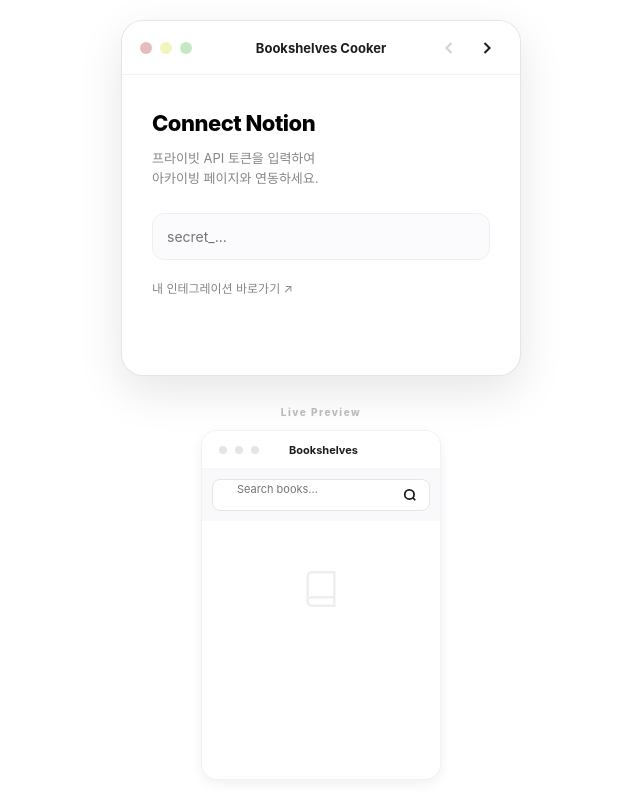
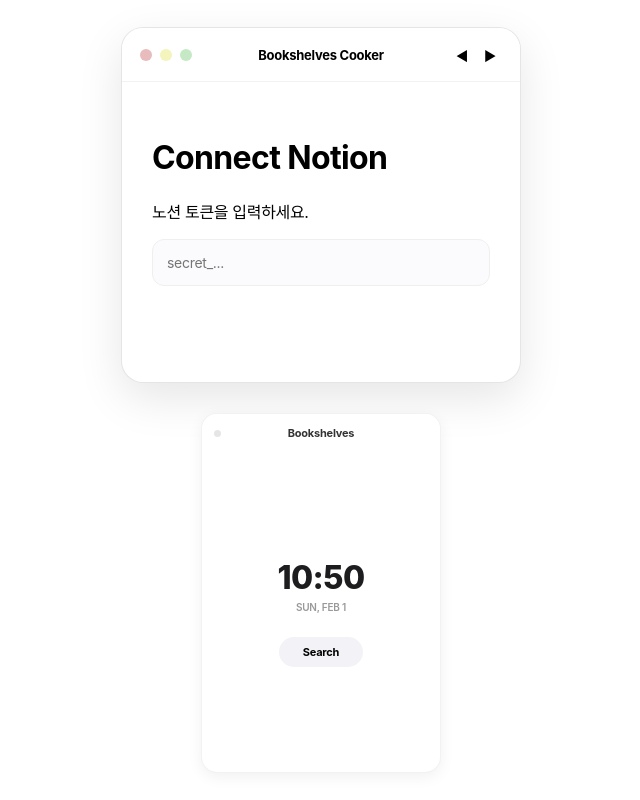
Before and after one commit to nagi-00/bookshelves-client, a plain HTML site: page index.html in a window 1280 px wide. Shown: the whole page, without its empty margins (319-959 px from the left). Drawn offline with Linux system fonts and the light colour scheme.

Commit message:
Update index.html

```diff
--- a/index.html
+++ b/index.html
@@ -7,103 +7,67 @@
     <style>
         :root {
             --theme-color: #ffffff;
-            --accent-color: #1d1d1f;
-            --hover-bg: rgba(0, 0, 0, 0.04);
-            --shadow-pale: 0 4px 12px rgba(0,0,0,0.06);
+            --hover-color: rgba(0, 0, 0, 0.05);
+            --shadow-pale: 0 4px 15px rgba(0,0,0,0.06);
         }
+        * { box-sizing: border-box; font-family: -apple-system, BlinkMacSystemFont, "Segoe UI", Roboto, sans-serif; letter-spacing: -0.02em; }
+        body { margin: 0; min-height: 100vh; display: flex; flex-direction: column; align-items: center; justify-content: center; background: transparent; }
 
-        * { box-sizing: border-box; font-family: -apple-system, BlinkMacSystemFont, "Segoe UI", Roboto, sans-serif; }
-        body { margin: 0; min-height: 100vh; display: flex; flex-direction: column; align-items: center; justify-content: center; background: transparent; padding: 20px; }
-
-        /* --- [1] 온보딩 창 (절대 사수! 예전 디자인 복구) --- */
-        .window {
-            width: 100%; max-width: 400px; background: #fff; border-radius: 22px;
-            box-shadow: 0 15px 45px rgba(0,0,0,0.1); overflow: hidden;
-            border: 0.5px solid rgba(0,0,0,0.1); display: flex; flex-direction: column;
-            margin-bottom: 30px;
-        }
-
-        .title-bar {
-            height: 54px; background: #ffffff;
-            display: flex; align-items: center; padding: 0 18px;
-            border-bottom: 0.5px solid rgba(0,0,0,0.05);
-        }
-
+        /* 온보딩 디자인 복구 */
+        .window { width: 400px; background: #fff; border-radius: 22px; box-shadow: 0 15px 45px rgba(0,0,0,0.1); overflow: hidden; border: 0.5px solid rgba(0,0,0,0.1); margin-bottom: 30px; }
+        .title-bar { height: 54px; background: #fff; display: flex; align-items: center; padding: 0 18px; border-bottom: 0.5px solid rgba(0,0,0,0.05); }
         .dots { display: flex; gap: 8px; flex: 1; }
         .dot { width: 12px; height: 12px; border-radius: 50%; }
-        /* 요청하신 파스텔 신호등 색상 */
-        .dot.red { background: #e8bcbc; }
-        .dot.yellow { background: #f4f4bd; }
-        .dot.green { background: #c5e8c5; }
+        .dot.red { background: #e8bcbc; } .dot.yellow { background: #f4f4bd; } .dot.green { background: #c5e8c5; }
+        .bar-title { font-size: 13px; font-weight: 700; flex: 2; text-align: center; }
+        .content { padding: 35px 30px; min-height: 300px; }
+        .step { display: none; } .step.active { display: block; animation: fadeIn 0.3s; }
+        @keyframes fadeIn { from { opacity: 0; } to { opacity: 1; } }
+        input, select { width: 100%; padding: 14px; border-radius: 12px; border: 1px solid #efefef; background: #fbfbfd; font-size: 14px; margin-bottom: 12px; outline: none; }
 
-        .bar-title { font-size: 13px; font-weight: 700; color: #1d1d1f; flex: 2; text-align: center; }
-        .nav-controls { flex: 1; display: flex; justify-content: flex-end; gap: 8px; }
+        /* 위젯 (1/4 컴팩트 사이즈) */
+        .widget-frame {
+            width: 240px; height: 360px; background: #fff; border-radius: 16px;
+            box-shadow: var(--shadow-pale); overflow: hidden; display: flex; flex-direction: column;
+            border: 1px solid rgba(0,0,0,0.05); position: relative;
+        }
+        .widget-top { height: 38px; background: var(--theme-color); display: flex; align-items: center; padding: 0 12px; }
+        .w-title { font-size: 11px; font-weight: 700; flex: 1; text-align: center; color: #333; }
 
-        .content { padding: 35px 30px; min-height: 300px; }
-        .step { display: none; animation: fadeIn 0.3s ease; }
-        .step.active { display: block; }
-        @keyframes fadeIn { from { opacity: 0; transform: translateY(5px); } to { opacity: 1; transform: translateY(0); } }
+        /* 시계 홈 화면 */
+        #widgetHome { flex: 1; display: flex; flex-direction: column; align-items: center; justify-content: center; text-align: center; }
+        #currentTime { font-size: 32px; font-weight: 800; color: #1d1d1f; margin-bottom: 4px; }
+        #currentDate { font-size: 10px; color: #999; font-weight: 600; text-transform: uppercase; margin-bottom: 24px; }
+        .search-trigger {
+            background: #f2f2f7; border: none; padding: 8px 24px; border-radius: 20px;
+            font-size: 11px; font-weight: 700; cursor: pointer; transition: 0.2s;
+        }
+        .search-trigger:hover { background: #e5e5ea; }
 
-        h1 { font-size: 22px; font-weight: 800; margin: 0 0 8px; letter-spacing: -0.5px; }
-        p { font-size: 13px; color: #86868b; line-height: 1.5; margin-bottom: 25px; }
-
-        input, select {
-            width: 100%; padding: 14px; border-radius: 12px;
-            border: 1px solid #efefef; background: #fbfbfd; outline: none;
-            font-size: 14px; margin-bottom: 12px; transition: 0.2s;
-        }
-
-        /* 색상 팔레트 (크기 1/4 축소) */
-        .color-palette { display: flex; gap: 8px; flex-wrap: wrap; margin-bottom: 15px; }
-        .color-dot { width: 20px; height: 20px; border-radius: 50%; cursor: pointer; border: 2px solid #fff; box-shadow: 0 0 0 1px #eee; }
-        .color-dot.active { box-shadow: 0 0 0 2px #1d1d1f; }
-
-        .custom-btn {
-            font-size: 11px; background: #f5f5f7; border: none; padding: 6px 12px;
-            border-radius: 20px; cursor: pointer; color: #666; display: inline-flex; align-items: center; gap: 5px;
-        }
-
-        /* --- [2] 위젯 디자인 (컴팩트 & 고화질) --- */
-        #previewSection { display: flex; flex-direction: column; align-items: center; gap: 12px; width: 100%; }
-        .preview-label { font-size: 10px; font-weight: 800; color: #bbb; letter-spacing: 1.5px; }
-
-        .widget-frame {
-            width: 240px; height: 350px; background: #fff; border-radius: 16px;
-            box-shadow: var(--shadow-pale); overflow: hidden; display: flex; flex-direction: column;
-            border: 1px solid rgba(0,0,0,0.05); transition: 0.3s;
-        }
-
-        .widget-top {
-            height: 38px; background: var(--theme-color);
-            display: flex; align-items: center; padding: 0 12px; border-bottom: 0.5px solid rgba(0,0,0,0.03);
-        }
-        .w-title { font-size: 11px; font-weight: 700; color: #1d1d1f; flex: 1; text-align: center; }
-
+        /* 검색 화면 */
+        #widgetSearch { display: none; flex: 1; flex-direction: column; overflow: hidden; }
         .search-area { padding: 10px; background: #f9f9fb; }
         .search-box {
             background: #fff; border-radius: 8px; border: 1px solid #e5e5e7;
             display: flex; align-items: center; padding: 0 10px; height: 32px;
         }
-        .search-box input { border: none; background: none; font-size: 11px; width: 100%; outline: none; }
+        /* 검색창 텍스트 높이 정렬 수정 */
+        .search-box input {
+            border: none; background: none; font-size: 11px; width: 100%; outline: none;
+            padding: 0; margin: 0; line-height: 32px; height: 100%;
+        }
 
-        .book-list { flex: 1; overflow-y: auto; padding: 8px; }
-        .book-card { display: flex; gap: 10px; padding: 8px; border-radius: 10px; cursor: pointer; transition: 0.2s; margin-bottom: 5px; align-items: center; }
-        .book-card:hover { background: var(--hover-bg); }
+        .book-list { flex: 1; overflow-y: auto; padding: 6px; }
+        .book-card { display: flex; gap: 10px; padding: 8px; border-radius: 10px; cursor: pointer; transition: 0.2s; margin-bottom: 4px; align-items: center; }
+        /* 마우스 호버 시 음영 처리 */
+        .book-card:hover { background: var(--hover-color); }
 
-        .book-cover {
-            width: 52px; height: 75px; border-radius: 4px; object-fit: cover;
-            background: #f0f0f2; box-shadow: 0 3px 8px rgba(0,0,0,0.08);
-        }
-        .book-info { flex: 1; min-width: 0; }
-        .b-title { font-size: 11px; font-weight: 700; line-height: 1.3; margin-bottom: 2px; overflow: hidden; text-overflow: ellipsis; display: -webkit-box; -webkit-line-clamp: 2; -webkit-box-orient: vertical; }
-        .b-author { font-size: 9px; color: #999; }
+        .book-cover { width: 48px; height: 68px; border-radius: 4px; object-fit: cover; background: #f0f0f2; box-shadow: 0 2px 6px rgba(0,0,0,0.06); }
+        .b-title { font-size: 11px; font-weight: 700; line-height: 1.3; overflow: hidden; display: -webkit-box; -webkit-line-clamp: 2; -webkit-box-orient: vertical; }
+        .b-author { font-size: 9px; color: #999; margin-top: 2px; }
 
-        .icon-btn { background: none; border: none; cursor: pointer; color: #1d1d1f; padding: 5px; display: flex; align-items: center; }
-        .icon-btn:disabled { opacity: 0.2; }
-
-        #toast { position: fixed; bottom: -60px; left: 50%; transform: translateX(-50%); background: #1d1d1f; color: #fff; padding: 10px 20px; border-radius: 30px; font-size: 12px; transition: 0.5s; z-index: 100; }
+        #toast { position: fixed; bottom: -60px; left: 50%; transform: translateX(-50%); background: #1d1d1f; color: #fff; padding: 8px 18px; border-radius: 20px; font-size: 11px; transition: 0.4s; z-index: 100; }
         #toast.show { bottom: 30px; }
-
         body.is-embed .window { display: none; }
     </style>
 </head>
@@ -113,138 +77,103 @@
         <div class="title-bar">
             <div class="dots"><div class="dot red"></div><div class="dot yellow"></div><div class="dot green"></div></div>
             <div class="bar-title">Bookshelves Cooker</div>
-            <div class="nav-controls">
-                <button class="icon-btn" id="prevBtn" onclick="moveStep(-1)" disabled><svg width="20" height="20" viewBox="0 0 24 24" fill="none" stroke="currentColor" stroke-width="2.5"><path d="M15 18l-6-6 6-6"/></svg></button>
-                <button class="icon-btn" id="nextBtn" onclick="moveStep(1)"><svg width="20" height="20" viewBox="0 0 24 24" fill="none" stroke="currentColor" stroke-width="2.5"><path d="M9 18l6-6-6-6"/></svg></button>
+            <div style="flex:1; text-align:right;">
+                <button onclick="moveStep(-1)" id="prevBtn" style="border:none;background:none;cursor:pointer;">◀</button>
+                <button onclick="moveStep(1)" id="nextBtn" style="border:none;background:none;cursor:pointer;">▶</button>
             </div>
         </div>
-
         <div class="content">
-            <div class="step active" id="step1">
-                <h1>Connect Notion</h1>
-                <p>프라이빗 API 토큰을 입력하여<br>아카이빙 페이지와 연동하세요.</p>
-                <input type="password" id="tokenInput" placeholder="secret_...">
-                <div style="margin-top: 5px;"><a href="https://www.notion.so/my-integrations" target="_blank" style="font-size:12px; color:#86868b; text-decoration:none;">내 인테그레이션 바로가기 ↗</a></div>
-            </div>
-
-            <div class="step" id="step2">
-                <h1>Select Library</h1>
-                <p>책을 저장할 데이터베이스를 선택하세요.</p>
-                <select id="dbSelect"></select>
-            </div>
-
-            <div class="step" id="step3">
-                <h1>Customize</h1>
-                <p>알라딘 TTB 키와 위젯의<br>포인트 테마 색상을 선택하세요.</p>
-                <input type="text" id="ttbInput" placeholder="알라딘 TTB 키 입력">
-                <div class="color-palette" id="palette"></div>
-                <label class="custom-btn">
-                    <input type="color" id="colorPicker" value="#ffffff" style="width:0;height:0;visibility:hidden;position:absolute;" oninput="applyCustomColor(this.value)">
-                    <span onclick="document.getElementById('colorPicker').click()">🎨 Custom Color</span>
-                </label>
-            </div>
+            <div class="step active" id="step1"><h1>Connect Notion</h1><p>노션 토큰을 입력하세요.</p><input type="password" id="tokenInput" placeholder="secret_..."></div>
+            <div class="step" id="step2"><h1>Select Library</h1><p>저장할 DB를 선택하세요.</p><select id="dbSelect"></select></div>
+            <div class="step" id="step3"><h1>Customize</h1><p>알라딘 TTB키와 테마색을 고르세요.</p><input type="text" id="ttbInput" placeholder="TTB 키"><input type="color" id="themePick" value="#ffffff" oninput="updateTheme(this.value)"></div>
         </div>
     </div>
 
-    <div id="previewSection">
-        <div class="preview-label" id="previewLabel">Live Preview</div>
-        <div class="widget-frame">
-            <div class="widget-top">
-                <div class="dots" style="padding-left:5px;"><div class="dot" style="background:rgba(0,0,0,0.1); width:8px; height:8px;"></div><div class="dot" style="background:rgba(0,0,0,0.1); width:8px; height:8px;"></div><div class="dot" style="background:rgba(0,0,0,0.1); width:8px; height:8px;"></div></div>
-                <div class="w-title">Bookshelves</div>
-                <div style="flex:1;"></div>
-            </div>
+    <div class="widget-frame">
+        <div class="widget-top">
+            <div class="dots"><div class="dot" style="width:7px;height:7px;background:rgba(0,0,0,0.1)"></div></div>
+            <div class="w-title">Bookshelves</div>
+            <div style="flex:1"></div>
+        </div>
+
+        <div id="widgetHome">
+            <div id="currentTime">00:00</div>
+            <div id="currentDate">SUN, FEB 1</div>
+            <button class="search-trigger" onclick="showSearch()">Search</button>
+        </div>
+
+        <div id="widgetSearch">
             <div class="search-area">
                 <div class="search-box">
                     <input type="text" id="searchInput" placeholder="Search books..." onkeypress="if(event.key==='Enter')performSearch()">
-                    <button class="icon-btn" onclick="performSearch()" style="padding:2px;"><svg width="14" height="14" viewBox="0 0 24 24" fill="none" stroke="currentColor" stroke-width="3"><circle cx="11" cy="11" r="8"></circle><line x1="21" y1="21" x2="16.65" y2="16.65"></line></svg></button>
+                    <span style="cursor:pointer; font-size:12px;" onclick="performSearch()">🔍</span>
                 </div>
             </div>
-            <div class="book-list" id="resultList">
-                <div style="text-align:center; padding-top:40px; color:#eee;"><svg width="40" height="40" viewBox="0 0 24 24" fill="none" stroke="currentColor" stroke-width="1.5"><path d="M4 19.5A2.5 2.5 0 0 1 6.5 17H20"></path><path d="M6.5 2H20v20H6.5A2.5 2.5 0 0 1 4 19.5v-15A2.5 2.5 0 0 1 6.5 2z"></path></svg></div>
-            </div>
+            <div class="book-list" id="resultList"></div>
         </div>
     </div>
 
-    <div id="toast">Saved! 🤍</div>
+    <div id="toast">Saved to Notion! 🤍</div>
 
 <script>
     const SERVER_URL = "https://bookshelves-server.onrender.com";
-    const themes = ["e8bcbc", "f4f4bd", "c5e8c5", "a4c4e4", "ffffff", "1d1d1f"];
     let step = 1, selectedColor = "ffffff";
+    const params = new URLSearchParams(window.location.search);
 
-    const params = new URLSearchParams(window.location.search);
+    // 시계 업데이트
+    function updateClock() {
+        const now = new Date();
+        document.getElementById('currentTime').innerText = now.toLocaleTimeString('en-US', { hour12: false, hour: '2-digit', minute: '2-digit' });
+        document.getElementById('currentDate').innerText = now.toLocaleDateString('en-US', { weekday: 'short', month: 'short', day: 'numeric' });
+    }
+    setInterval(updateClock, 1000);
+    updateClock();
+
+    function showSearch() {
+        document.getElementById('widgetHome').style.display = 'none';
+        document.getElementById('widgetSearch').style.display = 'flex';
+        document.getElementById('searchInput').focus();
+    }
+
     if (params.get('t')) {
         document.body.classList.add('is-embed');
-        document.getElementById('previewLabel').style.display = 'none';
-        document.getElementById('resultList').innerHTML = '';
         const c = params.get('c');
-        if(c) {
-            document.documentElement.style.setProperty('--theme-color', '#' + c);
-            const r = parseInt(c.slice(0,2),16), g = parseInt(c.slice(2,4),16), b = parseInt(c.slice(4,6),16);
-            document.documentElement.style.setProperty('--hover-bg', `rgba(${r},${g},${b},0.08)`);
-        }
-    } else {
-        const pal = document.getElementById('palette');
-        themes.forEach(t => {
-            const d = document.createElement('div');
-            d.className = 'color-dot' + (t==='ffffff'?' active':'');
-            d.style.background = '#' + t;
-            d.onclick = () => {
-                selectedColor = t;
-                document.querySelectorAll('.color-dot').forEach(el => el.classList.remove('active'));
-                d.classList.add('active');
-                document.documentElement.style.setProperty('--theme-color', '#' + t);
-            };
-            pal.appendChild(d);
-        });
+        if(c) updateTheme('#'+c);
     }
 
-    function applyCustomColor(hex) {
+    function updateTheme(hex) {
         selectedColor = hex.replace('#', '');
         document.documentElement.style.setProperty('--theme-color', hex);
-        document.querySelectorAll('.color-dot').forEach(el => el.classList.remove('active'));
+        // 호버 색상을 테마색의 8% 투명도로 설정
+        const r = parseInt(selectedColor.slice(0,2), 16), g = parseInt(selectedColor.slice(2,4), 16), b = parseInt(selectedColor.slice(4,6), 16);
+        document.documentElement.style.setProperty('--hover-color', `rgba(${r},${g},${b},0.15)`);
     }
 
     async function moveStep(n) {
         if (n === 1 && step === 1) {
-            const tk = document.getElementById('tokenInput').value;
-            const res = await fetch(`${SERVER_URL}/api/notion/databases`, {
-                method: 'POST', headers: {'Content-Type': 'application/json'},
-                body: JSON.stringify({ token: tk })
-            });
+            const res = await fetch(`${SERVER_URL}/api/notion/databases`, { method: 'POST', headers: {'Content-Type': 'application/json'}, body: JSON.stringify({ token: document.getElementById('tokenInput').value })});
             const dbs = await res.json();
             document.getElementById('dbSelect').innerHTML = dbs.map(d => `<option value="${d.id}">${d.title}</option>`).join('');
         }
         if (step + n === 4) {
-            const t = btoa(document.getElementById('tokenInput').value);
-            const d = btoa(document.getElementById('dbSelect').value);
-            const k = btoa(document.getElementById('ttbInput').value);
-            const url = `${window.location.origin}${window.location.pathname}?t=${t}&d=${d}&k=${k}&c=${selectedColor}`;
-            navigator.clipboard.writeText(url);
-            return alert("URL 복사 완료! 노션에 붙여넣으세요.");
+            const url = `${window.location.origin}${window.location.pathname}?t=${btoa(document.getElementById('tokenInput').value)}&d=${btoa(document.getElementById('dbSelect').value)}&k=${btoa(document.getElementById('ttbInput').value)}&c=${selectedColor}`;
+            navigator.clipboard.writeText(url); alert("URL 복사됨!"); return;
         }
         document.getElementById(`step${step}`).classList.remove('active');
         step += n;
         document.getElementById(`step${step}`).classList.add('active');
-        document.getElementById('prevBtn').disabled = (step === 1);
     }
 
     async function performSearch() {
         const query = document.getElementById('searchInput').value;
-        if (!query || !params.get('t')) return;
-        const list = document.getElementById('resultList');
-        list.innerHTML = '<div style="text-align:center; padding:20px; font-size:11px; color:#999;">Searching...</div>';
-        try {
-            const res = await fetch(`${SERVER_URL}/api/search?k=${atob(params.get('k'))}&q=${encodeURIComponent(query)}`);
-            const books = await res.json();
-            list.innerHTML = books.map(b => `
-                <div class="book-card" onclick="saveToNotion('${b.title.replace(/'/g, "\\'")}', '${b.author.replace(/'/g, "\\'")}', '${b.cover}', '${b.description.replace(/'/g, "\\'").replace(/\n/g, " ")}')">
-                    <img src="${b.cover}" class="book-cover">
-                    <div class="book-info"><div class="b-title">${b.title}</div><div class="b-author">${b.author}</div></div>
-                </div>
-            `).join('');
-        } catch (e) { list.innerHTML = '<div style="text-align:center; padding:20px; color:red;">Error!</div>'; }
+        const res = await fetch(`${SERVER_URL}/api/search?k=${atob(params.get('k'))}&q=${encodeURIComponent(query)}`);
+        const books = await res.json();
+        document.getElementById('resultList').innerHTML = books.map(b => `
+            <div class="book-card" onclick="saveToNotion('${b.title.replace(/'/g, "\\'")}', '${b.author.replace(/'/g, "\\'")}', '${b.cover}', '${b.description.replace(/'/g, "\\'").replace(/\n/g, " ")}')">
+                <img src="${b.cover}" class="book-cover">
+                <div class="book-info"><div class="b-title">${b.title}</div><div class="b-author">${b.author}</div></div>
+            </div>
+        `).join('');
     }
 
     async function saveToNotion(title, author, cover, description) {
@@ -253,7 +182,7 @@
             body: JSON.stringify({ token: atob(params.get('t')), db: atob(params.get('d')), title, author, cover, description })
         });
         const t = document.getElementById('toast');
-        t.classList.add('show'); setTimeout(() => t.classList.remove('show'), 2000);
+        t.classList.add('show'); setTimeout(() => { t.classList.remove('show'); location.reload(); }, 2000);
     }
 </script>
 </body>
```
